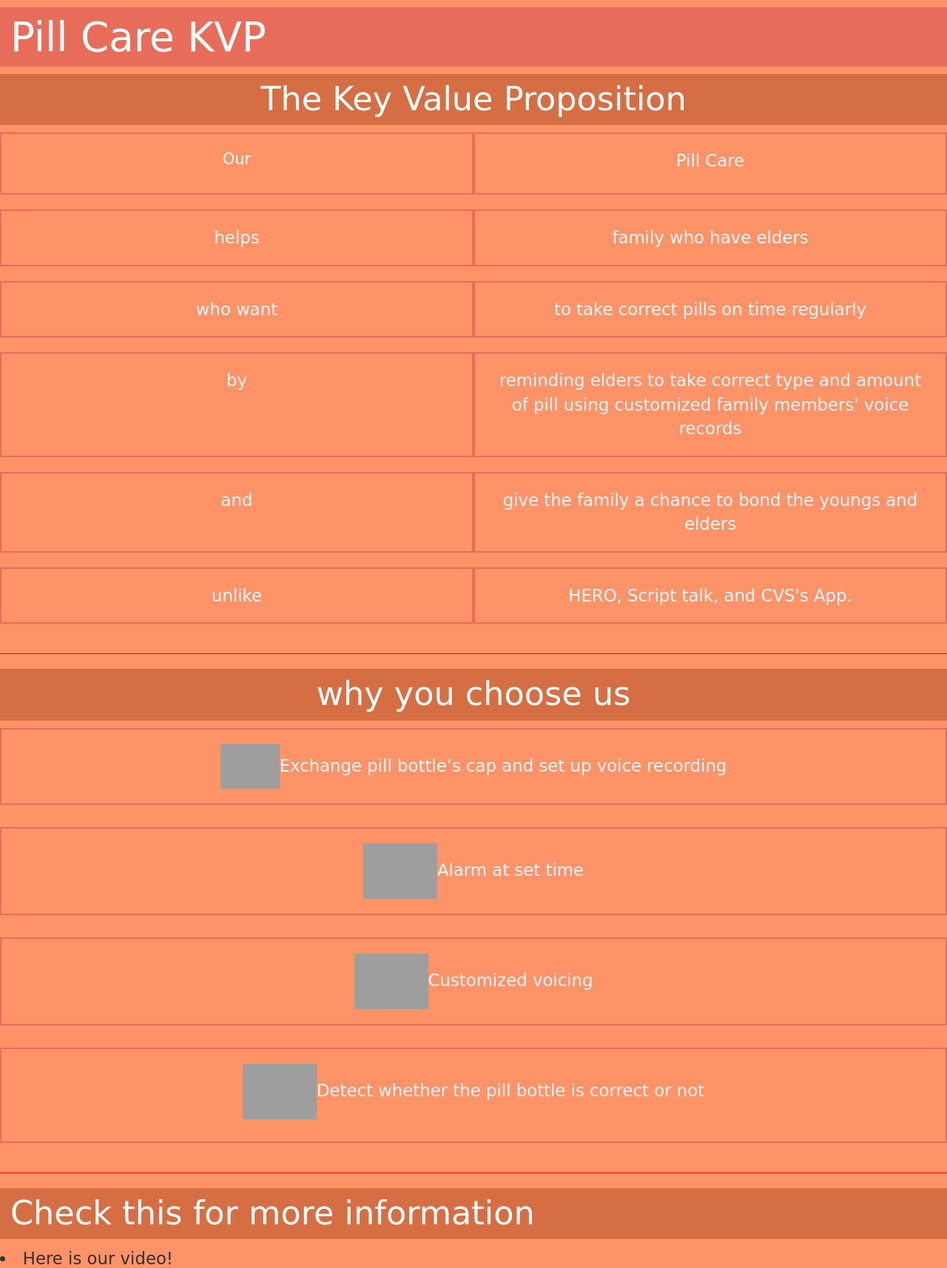
After one commit to davidluoucsd/myweb, a Python web app: template web/src/templates/kvp.html in a window 1280 px wide. The commit adds this page. Shown: the top 1714 px of the page at 74% size. Run offline with Jinja, Linux system fonts and the light colour scheme; the template is opened without the code that fills it, so the values that code supplies are empty; some libraries are stand-ins or nearby versions; grey boxes are pictures that could not be loaded.

Commit message:
first commit

```diff
--- a/docker-compose.yml
+++ b/docker-compose.yml
@@ -6,7 +6,7 @@ services:
     build:
       context: ./web
     ports:
-      - 6543:6001 # host : container
+      - 80:6000 # host : container
     env_file:
       ./credentials.env
     volumes:
--- a/web/src/public/css/ljz.css
+++ b/web/src/public/css/ljz.css
@@ -24,6 +24,29 @@
 * {
   box-sizing: border-box;
 }
+aside{
+  color: aliceblue;
+  border: 2px solid rgba(231, 109, 90, 1);
+  margin-bottom:2rem;
+  padding: 2rem;
+}
+section{
+  color: aliceblue;
+  display: grid;
+  grid-template-columns: 1fr 1fr;
+}
+@media screen and (min-width:2000px) {
+  section{
+    font-size:2rem;
+    display: grid;
+    grid-template-columns: 1fr 2fr;
+    grid-gap:1rem;
+  }
+
+}
+hr{
+  border-top: 1px solid red;
+}
 body {
   font-size: calc(1rem + 1vw);
   background: var(--page-color);
@@ -33,6 +56,16 @@ body {
 p, ol li, ul li {
   color: var(--light-color);
   font-size: calc(0.8rem + 1vw);
+
+}
+.why1{
+  color: aliceblue;
+  display: grid;
+  grid-template-columns: 1fr;
+  grid-gap:1rem;
+}
+.why{
+  text-align: center
 }
 
 h1 {
@@ -44,12 +77,25 @@ h1 {
 }
 h2 {
   font-size: calc(1rem + 2.7vw);
-  color:var(--ttt-color);
-  font-family: Cursive;
+  background-color: rgb(214, 110, 68);
+  color: var(--ttt-color);
+  padding: var(--padding-lg) var(--padding-xl);
+  margin: var(--margin-lg) auto;
 }
 h3 {
+  color: rgb(245, 224, 224);
   font-size: calc(1rem + 2.1vw);
 }
+h4 {
+  color: rgb(49, 46, 46);
+  font-size: calc(1rem + 1.9vw);
+}
+.why2 {
+  text-align: center;
+  color: aliceblue;
+  background-color: rgb(211, 125, 55);
+}
+
 
 table {
   table-layout: fixed;
--- /dev/null
+++ b/web/src/templates/kvp.html
@@ -0,0 +1,124 @@
+
+<!DOCTYPE html>
+<html>
+
+<head>
+
+
+    <title>Pill Care</title>
+    <meta charset="utf-8">
+    <meta name="viewport" content="width=device-width, initial-scale=1">
+    <link rel="stylesheet" href="https://maxcdn.bootstrapcdn.com/bootstrap/3.4.1/css/bootstrap.min.css">
+    <script src="https://ajax.googleapis.com/ajax/libs/jquery/3.6.0/jquery.min.js"></script>
+    <script src="https://maxcdn.bootstrapcdn.com/bootstrap/3.4.1/js/bootstrap.min.js"></script>
+    <link rel="stylesheet" type="text/css" href="css/ljz.css">
+</head>
+
+
+<body>
+
+    <h1>Pill Care KVP</h1>
+    <h2 class="why">The Key Value Proposition</h2>
+    <section class="why">
+        <aside>
+            <p>Our</p>
+        </aside>
+        <aside>
+            Pill Care
+        </aside>
+        <aside>
+            helps
+        </aside>
+        <aside>
+            family who have elders
+        </aside>
+        <aside>
+            who want
+        </aside>
+        <aside>
+            to take correct pills on time regularly
+        </aside>
+        <aside>
+           by
+        </aside>
+        <aside>
+            reminding elders to take correct type and amount of pill using customized family members' voice records
+        </aside>
+        <aside>
+            and
+        </aside>
+        <aside>
+            give the family a chance to bond the youngs and elders
+        </aside>
+        <aside>
+            unlike
+        </aside>
+        <aside>
+            HERO, Script talk, and CVS's App.
+        </aside>
+    </section>
+    <hr>
+    <h2 class="why">why you choose us</h2>
+    <section class="why1 why">
+        <aside>
+            <img src="b1.png" width="80">Exchange pill bottle’s cap and set up voice recording
+        </aside>
+        <aside>
+            <img src="b2.png" width="100">Alarm at set time
+        </aside>
+        <aside>
+            <img src="b4.png" width="100">Customized voicing
+        </aside>
+        <aside>
+            <img src="b5.png" width="100">Detect whether the pill bottle is correct or not</p>
+        </aside>
+    </section>
+
+    <hr>
+      <h2>Check this for more information</h2>
+      <li>Here is our video!</li>
+      <iframe width="560" height="315" src="https://www.youtube.com/embed/eaYg_9yNvOc" title="YouTube video player" frameborder="0" allow="accelerometer; autoplay; clipboard-write; encrypted-media; gyroscope; picture-in-picture" allowfullscreen></iframe>
+      <hr>
+      <h2 class="why">Here is my Team</h2>
+
+
+        <table class='margin-top-xl'>
+            <thead>
+                <tr>
+                    <th class='small'> First Name </th>
+                    <th class='medium'> Last Name </th>
+                    <th class='large'> Email </th>
+                </tr>
+            </thead>
+            <tbody>
+                {% for user in users %}
+                <tr>
+                    <td> {{user[0]}} </td>
+                    <td> {{user[1]}} </td>
+                    <td> {{user[2]}} </td>
+                </tr>
+                {% endfor %}
+            </tbody>
+        </table>
+
+
+        <hr>
+        <p><i>Contact Me: </i></p>
+
+
+        <ul>
+            <li><a href="https://www.ece.ucsd.edu/"
+                    target="_blank">ECE UCSD Homepage</a></li>
+
+            <li><a
+                    href="mailto: j5luo@ucsd.edu?subject=Hello" target="_blank">My Email address</a></li>
+
+        </ul>
+
+        <a href="https://github.com/davidluoucsd" target="_blank"><img src="git.png" alt="myGithub"
+                style="width:42px;height:42px;"></a>
+        <a href="https://ucsd.edu/" target="_blank"><img src="ucsd.png" alt="mySchool"
+                style="width:140px;height:42px;"></a>
+
+</body>
+</html>
```
Also changed, not shown: web/src/server.py (+11 -0 lines), web/src/server_bjoern.py (+9 -1 lines), web/src/server_waitress.py (+9 -1 lines), web/src/templates/home.html (+89 -12 lines), web/src/public/b1.png (added), web/src/public/b2.png (added), web/src/public/b4.png (added), web/src/public/b5.png (added), web/src/public/ch1.jpg (deleted), web/src/public/ph1.png (added), web/src/public/ph2.png (added).
